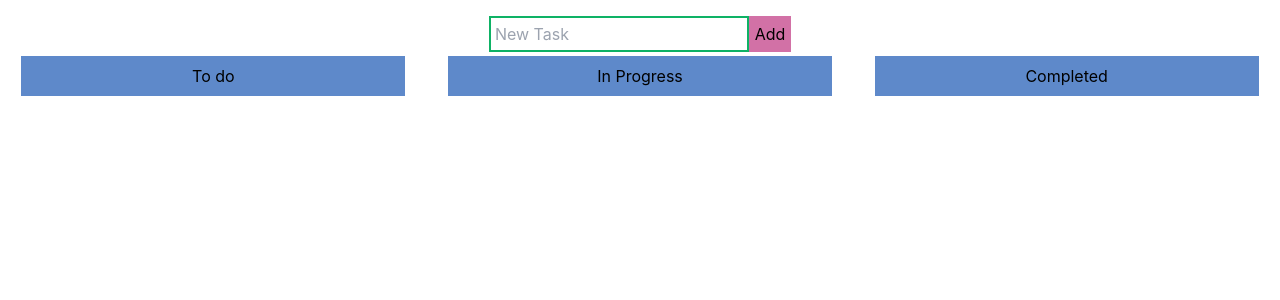
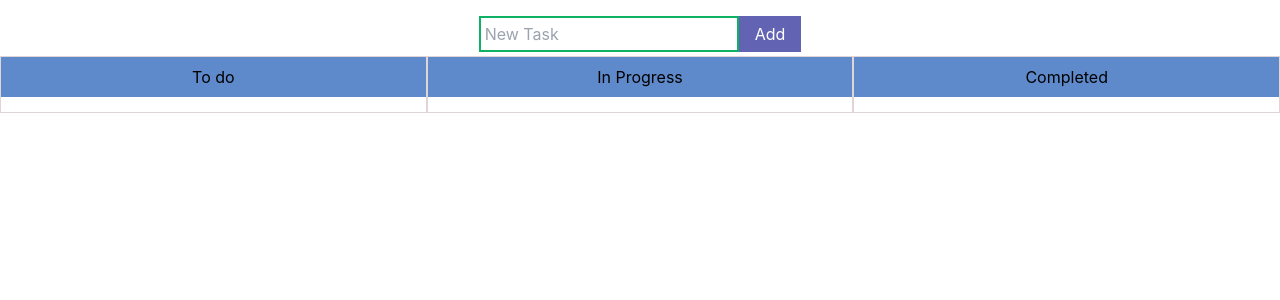
Before and after one commit to zarrar79/TodList, a React (Create React App) app: page / in a window 1280 px wide. Shown: the top 300 px of the page. Built offline with nearby package versions, Linux system fonts and the light colour scheme; the HTML template or start-up script is replaced by a standard one.

Commit message:
ui second commit

```diff
--- a/src/App.css
+++ b/src/App.css
@@ -9,7 +9,7 @@
 }
 
 .App .column{
-  width: 30%;
+  width: 40%;
 }
 
 .droppable-col {
--- a/src/App.js
+++ b/src/App.js
@@ -89,7 +89,7 @@ function App() {
           value={input}
           onChange={(e) => setInput(e.target.value)}
         ></input>
-        <button className="bg-[#d271a6] p-[5.8px]" onClick={addItem}>Add</button>
+        <button className="bg-[#6363b3] text-[white] py-[5.8px] px-4" onClick={addItem}>Add</button>
         </div>
         </div>
       </form>
@@ -97,7 +97,7 @@ function App() {
         <DragDropContext onDragEnd={handleDragEnd}>
           {_.map(state, (data, key) => {
             return (
-              <div key={key} className="column">
+              <div key={key} className="column border-[1px] border-[#e1d4d4] border-[solid]">
                 <div className='bg-[#5e89ca] text-center py-2 items-center flex justify-center'><h3>{data.title}</h3></div>
                 <Droppable droppableId={key}>
                   {(provided) => {
```
